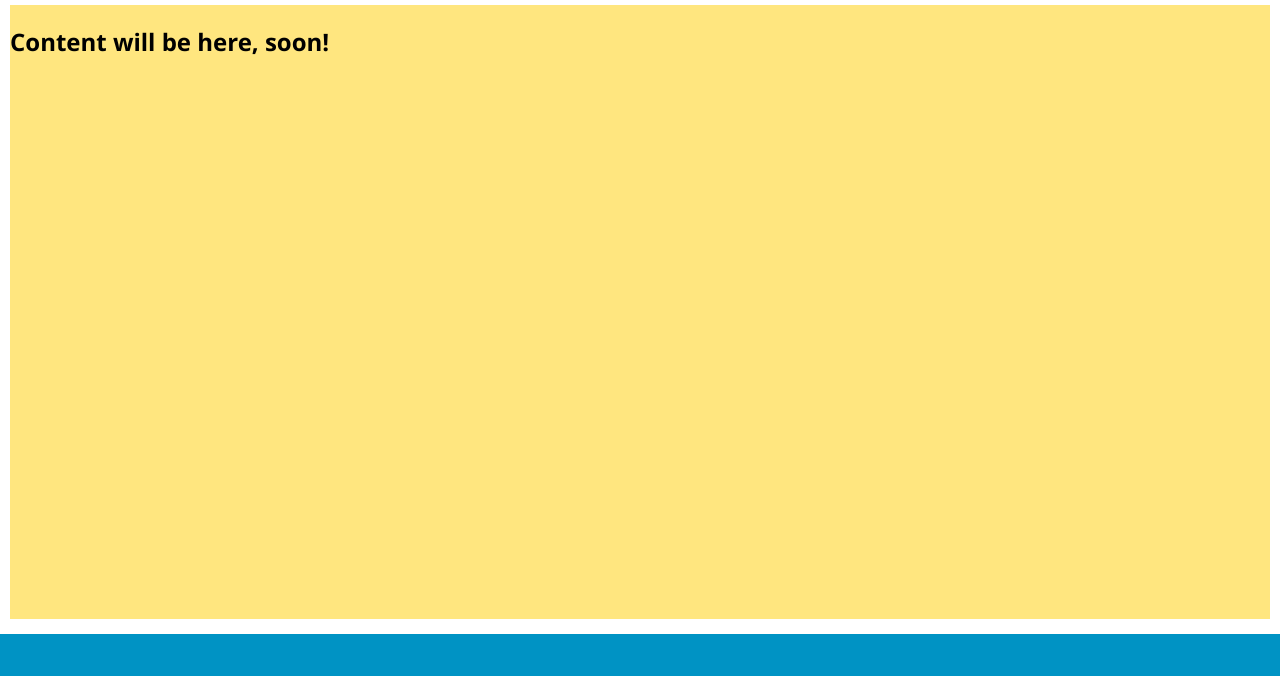
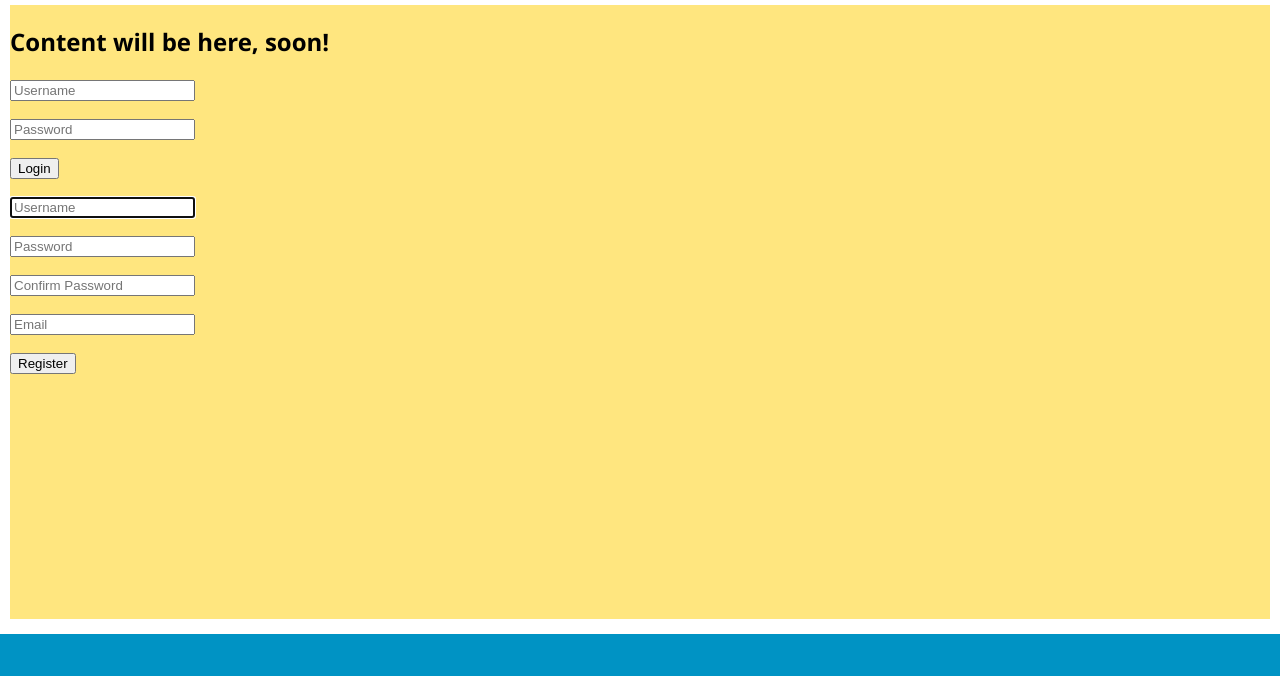
Before and after one commit to souserge/habit-hack, a Django app: page / in a window 1280 px wide. Shown: the part 124-800 px from the top of the page. Run offline with Django 3.2, Linux system fonts and the light colour scheme.

Commit message:
Move login and registration to index

```diff
--- a/HabitHack/main/templates/main/index.html
+++ b/HabitHack/main/templates/main/index.html
@@ -2,4 +2,14 @@
 
 {% block content %}
  <h2>Content will be here, soon!</h2>
+ <form action="login/" method="post">
+    {% csrf_token %}
+    {{ login_form.as_p }}
+    <button type="submit">Login</button>
+</form>
+<form action="register/" method="post">
+    {% csrf_token %}
+    {{ register_form.as_p }}
+    <button type="submit">Register</button>
+</form>
 {% endblock %}
--- a/HabitHack/main/urls.py
+++ b/HabitHack/main/urls.py
@@ -13,8 +13,9 @@ urlpatterns = [
     #url(r'^index/', views.index),
     #url(r'^$', views.index),
 
-    url(r'^$', views.HomePage.as_view(), name = 'index'),
-    url(r'^index/$', views.HomePage.as_view(), name = 'index'),
+    url(r'^$', views.index, name = 'index'),
+    #url(r'^index/$', views.HomePage.as_view(), name = 'index'),
+    url(r'^index/$', views.index, name = 'index'),
 
     #url(r'^login/$', LoginView.as_view(template_name='main/login_test.html'), name='login'),
     url(r'^login/$', views.user_login, name='login'),
--- a/HabitHack/main/views.py
+++ b/HabitHack/main/views.py
@@ -9,8 +9,11 @@ from django.http import HttpResponse
 from django.contrib.auth.models import User
 
 
-class HomePage(TemplateView):
-    template_name = 'main/index.html'
+def index(request):
+    login_form = LoginForm()
+    register_form = RegistrationForm()
+    return render(request, 'main/index.html', {'login_form': login_form, 'register_form' : register_form})
+
 
 def register(request):
     if request.method == 'POST':
```
Also changed, not shown: HabitHack/db.sqlite3.
